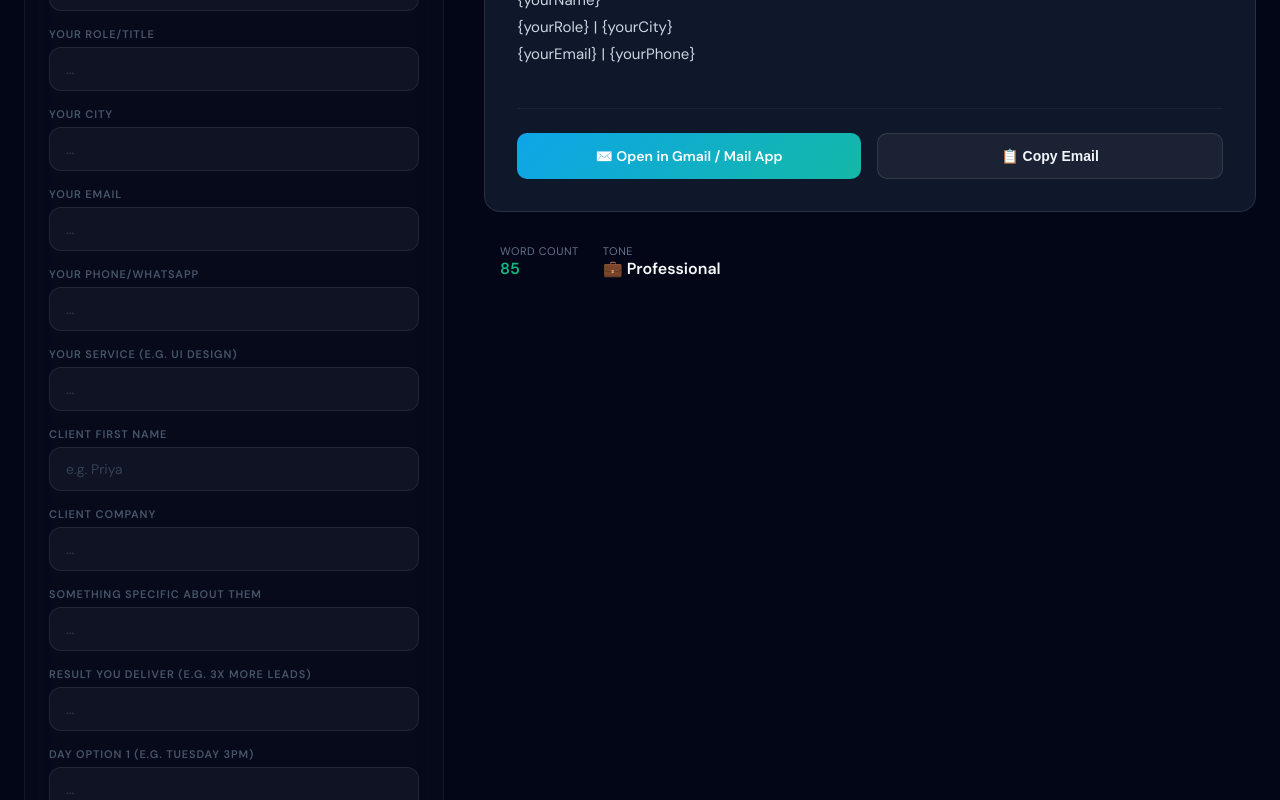
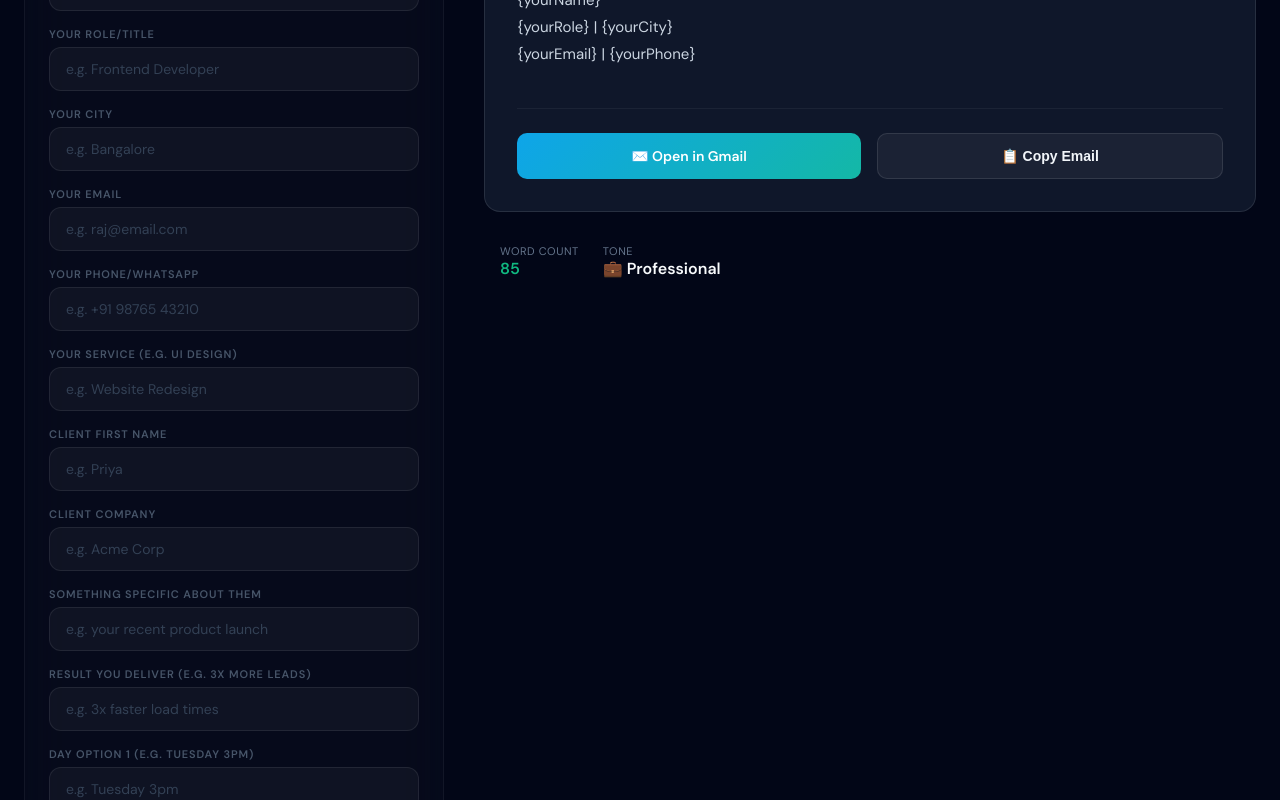
Before and after one commit to daxpatel109/karotools, a React (Vite) app: page /email-generator in a window 1280 px wide. Shown: the part 940-1740 px from the top of the page. Built offline with nearby package versions, Linux system fonts and the light colour scheme.

Commit message:
fix(email): update gmail link and add placeholders

```diff
--- a/src/EmailGenerator.jsx
+++ b/src/EmailGenerator.jsx
@@ -241,6 +241,53 @@ const FIELD_LABELS = {
   upsellIdea:"Upsell Idea (short)", upsellDescription:"Upsell Description",
 };
 
+const PLACEHOLDERS = {
+  yourName: "e.g. Raj Patel",
+  yourRole: "e.g. Frontend Developer",
+  yourCity: "e.g. Bangalore",
+  yourEmail: "e.g. raj@email.com",
+  yourPhone: "e.g. +91 98765 43210",
+  clientName: "e.g. Priya",
+  clientCompany: "e.g. Acme Corp",
+  yourService: "e.g. Website Redesign",
+  specificDetail: "e.g. your recent product launch",
+  result: "e.g. 3x faster load times",
+  day1: "e.g. Tuesday 3pm",
+  day2: "e.g. Wednesday 10am",
+  subject: "e.g. Question about our project",
+  projectName: "e.g. Q3 Marketing Website",
+  invoiceNo: "e.g. INV-2024-05",
+  amount: "e.g. ₹25,000",
+  dueDate: "e.g. Friday, 15th October",
+  paymentDetails: "e.g. UPI: raj@okicici\\nBank: HDFC 12345678",
+  projectDescription: "e.g. Designing a 5-page marketing website in Figma",
+  deliverable1: "e.g. Homepage Design",
+  deliverable2: "e.g. About & Contact Pages",
+  deliverable3: "e.g. Mobile Responsive Layout",
+  timeline: "e.g. 2 weeks",
+  revisions: "e.g. 2",
+  support: "e.g. 14 days",
+  upsell1: "e.g. SEO Optimization",
+  upsell2: "e.g. Monthly Maintenance Plan",
+  reviewLink: "e.g. https://g.page/r/123/review",
+  paymentMethod: "e.g. NEFT / UPI",
+  startDate: "e.g. 1st November",
+  checkinDate: "e.g. 7th November",
+  deliveryDate: "e.g. 14th November",
+  workingHours: "e.g. Mon-Fri 10am-7pm",
+  agreementLink: "e.g. https://docu.sign/123",
+  questionnaireLink: "e.g. https://tally.so/r/123",
+  reason: "e.g. Waiting on API access",
+  delayDays: "e.g. 3 days",
+  originalDeadline: "e.g. 10th Oct",
+  newDeadline: "e.g. 13th Oct",
+  action1: "e.g. Using mock data temporarily",
+  action2: "e.g. Completing UI first",
+  updateDate: "e.g. Tomorrow 5pm",
+  upsellIdea: "e.g. Adding an admin dashboard",
+  upsellDescription: "e.g. A dashboard to manage users easily without dev help",
+};
+
 const FAQS = [
   ["How do I write a cold email that gets replies?", "Keep it under 150 words, personalise the first line, focus on their problem and end with one clear low-commitment CTA like a 15-min call."],
   ["How many follow-ups should I send?", "3 follow-ups is the sweet spot — 48hrs, 5 days, and 10 days after the first email. Most deals close on follow-up 2 or 3."],
@@ -433,9 +480,9 @@ export default function EmailGenerator() {
               <h2 style={{ fontSize: "14px", fontWeight: "700", color: "#0ea5e9", textTransform: "uppercase", letterSpacing: "0.05em", marginBottom: "16px" }}>3. Fill Details</h2>
 
               <div style={{ display: "flex", flexDirection: "column", gap: "16px" }}>
-                {yourFields.map(f => <FocusInput key={f} label={FIELD_LABELS[f]} value={fields[f] || ""} onChange={v => updateField(f, v)} placeholder={f === "yourName" ? "e.g. Raj Patel" : "..."} />)}
-                {clientFields.map(f => <FocusInput key={f} label={FIELD_LABELS[f]} value={fields[f] || ""} onChange={v => updateField(f, v)} placeholder={f === "clientName" ? "e.g. Priya" : "..."} />)}
-                {otherFields.map(f => <FocusInput key={f} label={FIELD_LABELS[f]} value={fields[f] || ""} onChange={v => updateField(f, v)} placeholder="..." multiline={["projectDescription","paymentDetails","upsellDescription","reason"].includes(f)} />)}
+                {yourFields.map(f => <FocusInput key={f} label={FIELD_LABELS[f]} value={fields[f] || ""} onChange={v => updateField(f, v)} placeholder={PLACEHOLDERS[f] || "..."} />)}
+                {clientFields.map(f => <FocusInput key={f} label={FIELD_LABELS[f]} value={fields[f] || ""} onChange={v => updateField(f, v)} placeholder={PLACEHOLDERS[f] || "..."} />)}
+                {otherFields.map(f => <FocusInput key={f} label={FIELD_LABELS[f]} value={fields[f] || ""} onChange={v => updateField(f, v)} placeholder={PLACEHOLDERS[f] || "..."} multiline={["projectDescription","paymentDetails","upsellDescription","reason"].includes(f)} />)}
               </div>
             </div>
           </div>
@@ -474,11 +521,11 @@ export default function EmailGenerator() {
               {/* Action Buttons */}
               <div style={{ display: "flex", gap: "16px", marginTop: "40px", borderTop: "1px solid rgba(255,255,255,0.05)", paddingTop: "24px" }}>
 
-                <a href={`mailto:?subject=${encodeURIComponent(liveEmail.subject)}&body=${encodeURIComponent(liveEmail.body)}`}
+                <a href={`https://mail.google.com/mail/?view=cm&fs=1&su=${encodeURIComponent(liveEmail.subject)}&body=${encodeURIComponent(liveEmail.body)}`} target="_blank" rel="noopener noreferrer"
                   style={{ flex: 1, padding: "14px", background: "linear-gradient(135deg,#0ea5e9,#14b8a6)", borderRadius: "10px", color: "#fff", fontSize: "14px", fontWeight: "700", textAlign: "center", textDecoration: "none", cursor: "pointer", display: "flex", justifyContent: "center", alignItems: "center", gap: "8px", transition: "transform 0.2s" }}
                   onMouseEnter={e => e.currentTarget.style.transform = "translateY(-2px)"}
                   onMouseLeave={e => e.currentTarget.style.transform = "translateY(0)"}>
-                  ✉️ Open in Gmail / Mail App
+                  ✉️ Open in Gmail
                 </a>
 
                 <button onClick={() => copy(`Subject: ${liveEmail.subject}\n\n${liveEmail.body}`, setCopiedAll)}
```
